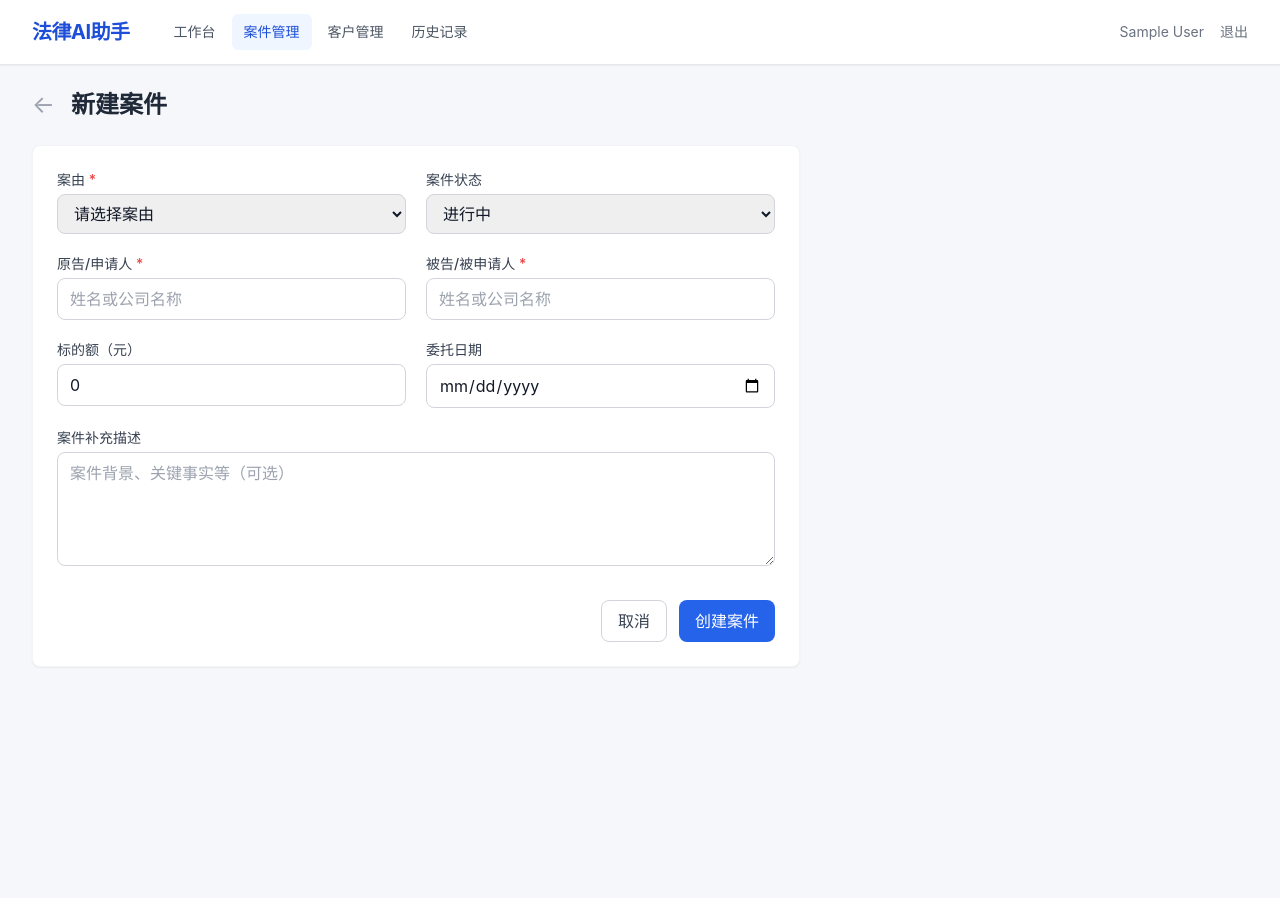
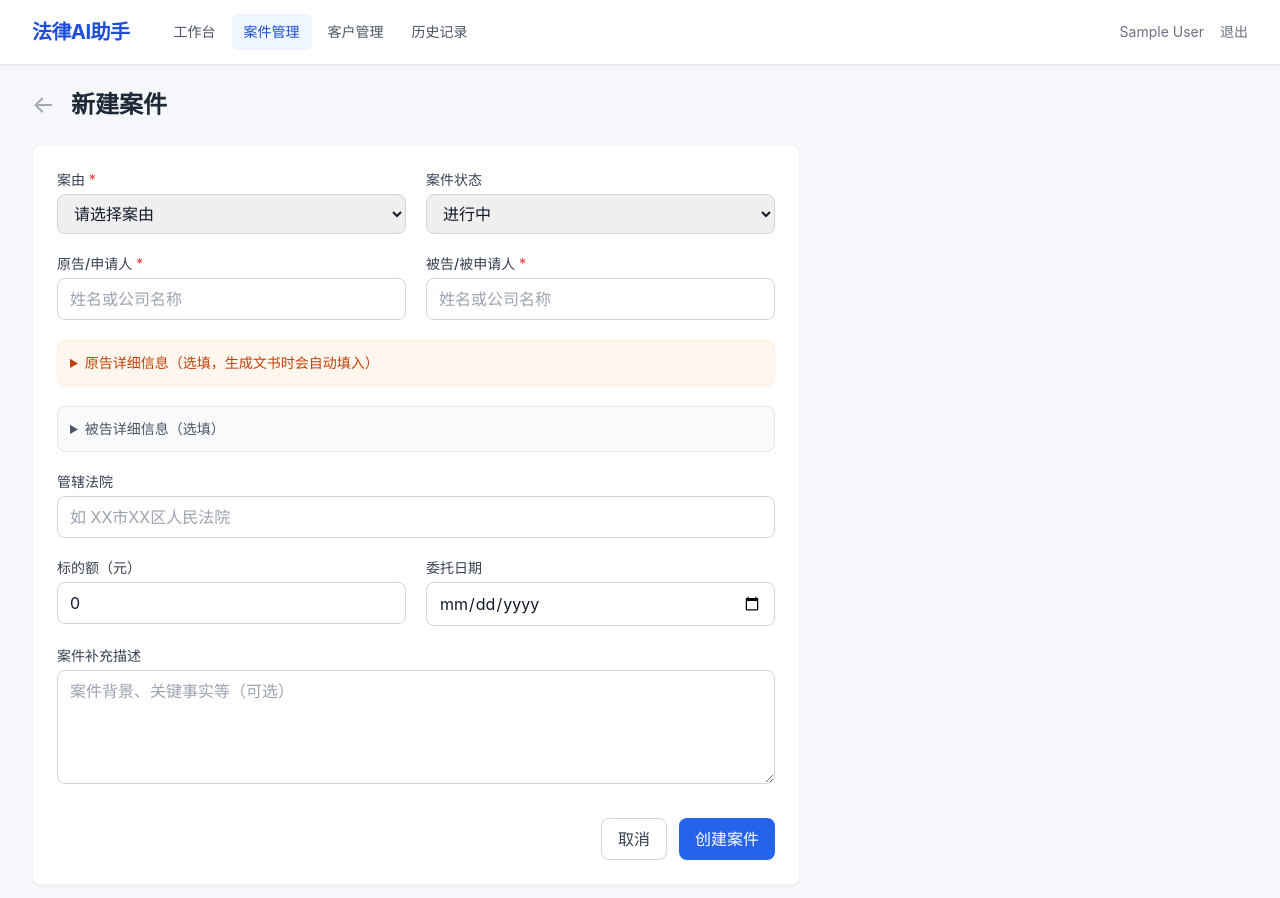
Before and after one commit to qiuli55/SaaS, a Vue app in the folder frontend/: page /cases/new in a window 1280 px wide. Shown: the top 898 px of the page. Before the commit the page ends 800 px from the top, so only its background shows below. Built offline with nearby package versions, Linux system fonts and the light colour scheme; sample sign-in values are in the browser's storage.

Commit message:
新建案件页加入当事人详情字段, 生成文书时自动带入

```diff
--- a/frontend/src/views/CaseNewView.vue
+++ b/frontend/src/views/CaseNewView.vue
@@ -42,6 +42,38 @@
             <label class="form-label">被告/被申请人 <span class="text-red-500">*</span></label>
             <input v-model="form.defendant" type="text" placeholder="姓名或公司名称" class="input-field" required />
           </div>
+        </div>
+
+        <!-- 原告详细信息 -->
+        <div class="p-3 bg-orange-50 rounded-lg border border-orange-100">
+          <details>
+            <summary class="text-sm text-orange-700 cursor-pointer font-medium">原告详细信息（选填，生成文书时会自动填入）</summary>
+            <div class="grid grid-cols-2 sm:grid-cols-3 gap-3 mt-3">
+              <div><label class="text-xs text-gray-500">性别</label><select v-model="pInfo.gender" class="input-field text-sm"><option value="">请选择</option><option>男</option><option>女</option></select></div>
+              <div><label class="text-xs text-gray-500">出生日期</label><input v-model="pInfo.birth" type="text" placeholder="如 1985年3月15日" class="input-field text-sm" /></div>
+              <div><label class="text-xs text-gray-500">民族</label><input v-model="pInfo.ethnicity" type="text" placeholder="如 汉族" class="input-field text-sm" /></div>
+              <div class="sm:col-span-2"><label class="text-xs text-gray-500">身份证号</label><input v-model="pInfo.id_card" type="text" placeholder="身份证号码" class="input-field text-sm" /></div>
+              <div><label class="text-xs text-gray-500">电话</label><input v-model="pInfo.phone" type="text" placeholder="手机号" class="input-field text-sm" /></div>
+              <div class="sm:col-span-3"><label class="text-xs text-gray-500">住址</label><input v-model="pInfo.address" type="text" placeholder="详细住址" class="input-field text-sm" /></div>
+            </div>
+          </details>
+        </div>
+
+        <!-- 被告详细信息 -->
+        <div class="p-3 bg-gray-50 rounded-lg border border-gray-200">
+          <details>
+            <summary class="text-sm text-gray-600 cursor-pointer font-medium">被告详细信息（选填）</summary>
+            <div class="grid grid-cols-2 sm:grid-cols-3 gap-3 mt-3">
+              <div><label class="text-xs text-gray-500">法定代表人</label><input v-model="dInfo.legal_rep" type="text" placeholder="法人代表" class="input-field text-sm" /></div>
+              <div><label class="text-xs text-gray-500">电话</label><input v-model="dInfo.phone" type="text" placeholder="联系电话" class="input-field text-sm" /></div>
+              <div class="sm:col-span-2"><label class="text-xs text-gray-500">住所地</label><input v-model="dInfo.address" type="text" placeholder="被告地址" class="input-field text-sm" /></div>
+            </div>
+          </details>
+        </div>
+
+        <div>
+          <label class="form-label">管辖法院</label>
+          <input v-model="form.court_name" type="text" placeholder="如 XX市XX区人民法院" class="input-field" />
         </div>
 
         <div class="grid grid-cols-1 sm:grid-cols-2 gap-5">
@@ -97,7 +129,11 @@ const form = reactive({
   commission_date: '',
   description: '',
   status: '进行中',
+  court_name: '',
 })
+
+const pInfo = reactive({ gender: '', birth: '', ethnicity: '', id_card: '', phone: '', address: '' })
+const dInfo = reactive({ legal_rep: '', phone: '', address: '' })
 
 async function handleSubmit() {
   error.value = ''
@@ -108,7 +144,7 @@ async function handleSubmit() {
 
   submitting.value = true
   try {
-    const payload = { ...form }
+    const payload = { ...form, plaintiff_detail: JSON.stringify(pInfo), defendant_detail: JSON.stringify(dInfo) }
     if (!payload.commission_date) delete payload.commission_date
     const res = await api.post('/cases', payload)
     router.push(`/cases/${res.data.id}`)
```
Also changed, not shown: 1 other file (tests, documents, lock files or other folders).
